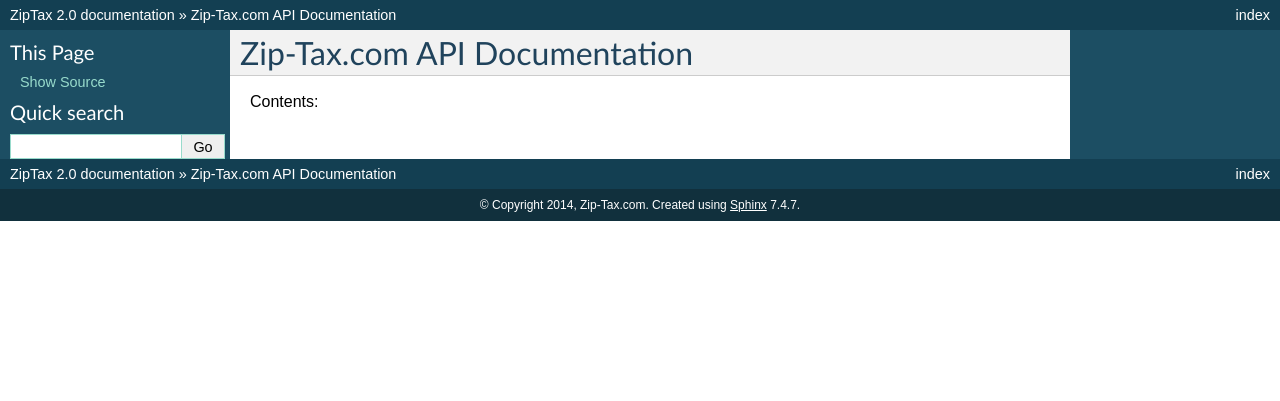
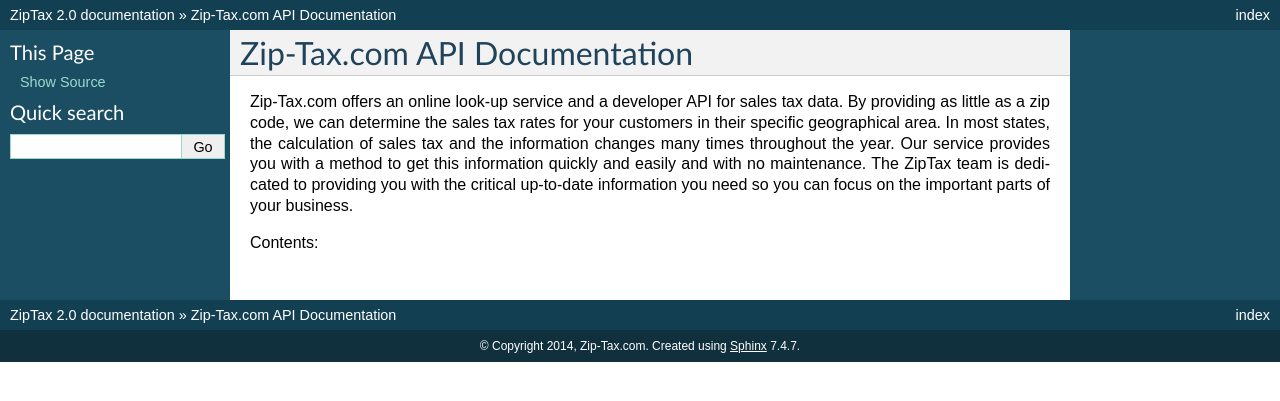
Before and after one commit to ZipTax/zip-tax-docs, a Sphinx documentation site: the page built from docs/index.rst, in a window 1280 px wide. Shown: the top 401 px of the page. Built offline with Sphinx 7.4.7, drawn with Linux system fonts in a browser that asks for light colours; pages that are not in the unit, such as notebooks, are missing from menus.

Commit message:
initial doc prep

```diff
--- a/docs/index.rst
+++ b/docs/index.rst
@@ -1,5 +1,7 @@
 Zip-Tax.com API Documentation
 =============================
+
+Zip-Tax.com offers an online look-up service and a developer API for sales tax data. By providing as little as a zip code, we can determine the sales tax rates for your customers in their specific geographical area. In most states, the calculation of sales tax and the information changes many times throughout the year. Our service provides you with a method to get this information quickly and easily and with no maintenance. The ZipTax team is dedicated to providing you with the critical up-to-date information you need so you can focus on the important parts of your business.
 
 Contents:
 
```
Also changed, not shown: 5 other files.
